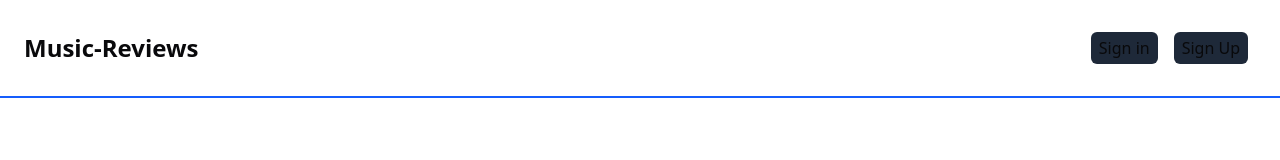
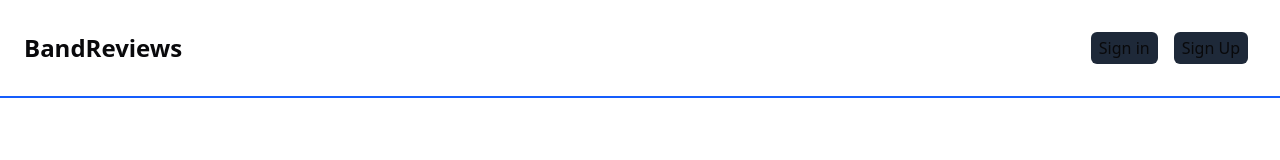
Before and after one commit to BullDogPatch/music-review, a Next.js app: page / in a window 1280 px wide. Shown: the top 160 px of the page. Built offline with nearby package versions, Linux system fonts and the light colour scheme; no server answers.

Commit message:
change title in header

```diff
--- a/src/app/user-profile/[username]/page.tsx
+++ b/src/app/user-profile/[username]/page.tsx
@@ -43,6 +43,7 @@
               <Link href='/create-post'>Create Post</Link>
             </div>
           ) : (
+            posts.length &&
             posts.map((post) => <SinglePost key={post.id} post={post} />)
           )}
         </div>
--- a/src/components/header.tsx
+++ b/src/components/header.tsx
@@ -11,7 +11,7 @@
   return (
     <header className='flex justify-between items-center p-6 border-b-2 border-blue-600 mb-7'>
       <Link href='/'>
-        <h1 className='font-bold text-2xl'>Music-Reviews</h1>
+        <h1 className='font-bold text-2xl'>BandReviews</h1>
       </Link>
       <div>
         <SignedOut>
```
